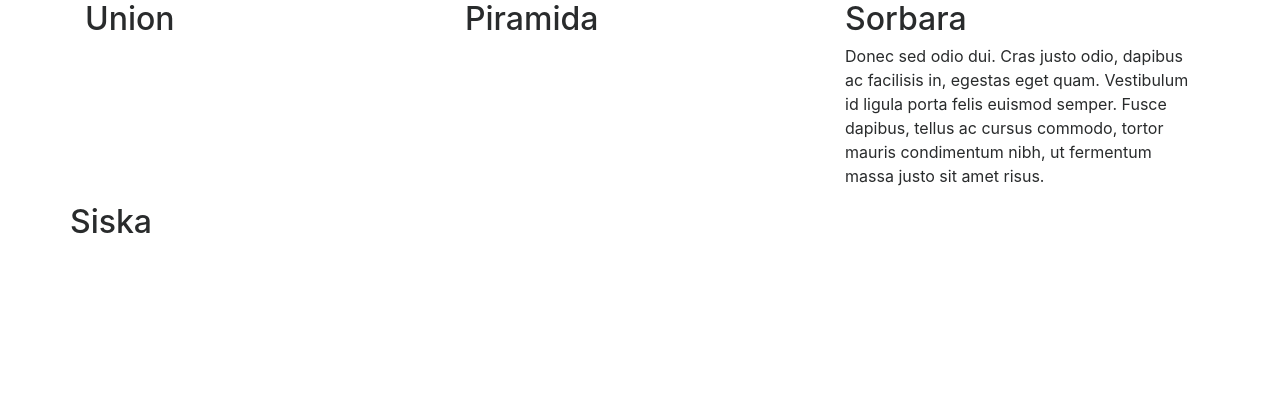
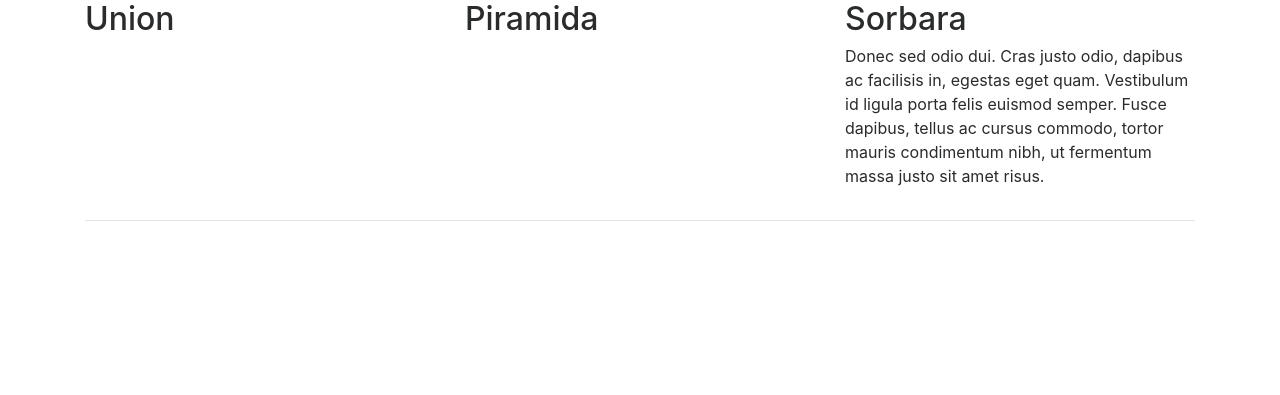
Before and after one commit to brodul/futr, a Python web app: template futr/templates/mytemplate.jinja2 in a window 1280 px wide. Shown: the part 51-446 px from the top of the page. Run offline with Jinja, Linux system fonts and the light colour scheme; the template is opened without the code that fills it, so the values that code supplies are empty; some libraries are stand-ins or nearby versions.

Commit message:
Remove siska parser

```diff
--- a/futr/templates/mytemplate.jinja2
+++ b/futr/templates/mytemplate.jinja2
@@ -39,13 +39,6 @@
           <h2>Sorbara</h2>
           <p>Donec sed odio dui. Cras justo odio, dapibus ac facilisis in, egestas eget quam. Vestibulum id ligula porta felis euismod semper. Fusce dapibus, tellus ac cursus commodo, tortor mauris condimentum nibh, ut fermentum massa justo sit amet risus.</p>
         </div>
-      <div class="row">
-        <div class="col-md-4 col-md-offset-4">
-          <h2>Siska</h2>
-          {% for img_src in siska %}
-            <img src="{{ img_src }}" alt="">
-          {% endfor %}
-       </div>
       </div>
 
       <hr>
--- a/futr/views/default.py
+++ b/futr/views/default.py
@@ -15,6 +15,4 @@ def my_view(request):
         piramida_content = piramida_aggregator.get_day_content()
     except futr.parsers.NoMenuForTodayError:
         piramida_content = ""
-    siska_aggregator = futr.parsers.SiskaAggregator()
-    siska_content = siska_aggregator.get_weekly_content()
-    return {'union': pivnica_content, 'piramida': piramida_content, 'siska': siska_content}
+    return {'union': pivnica_content, 'piramida': piramida_content}
```
Also changed, not shown: futr/parsers.py (+1 -11 lines).
